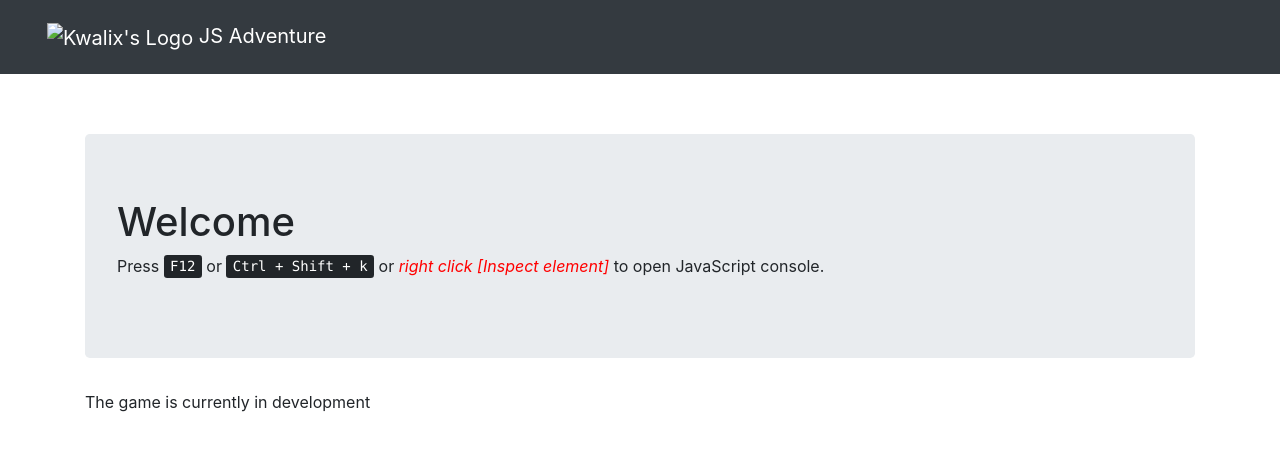
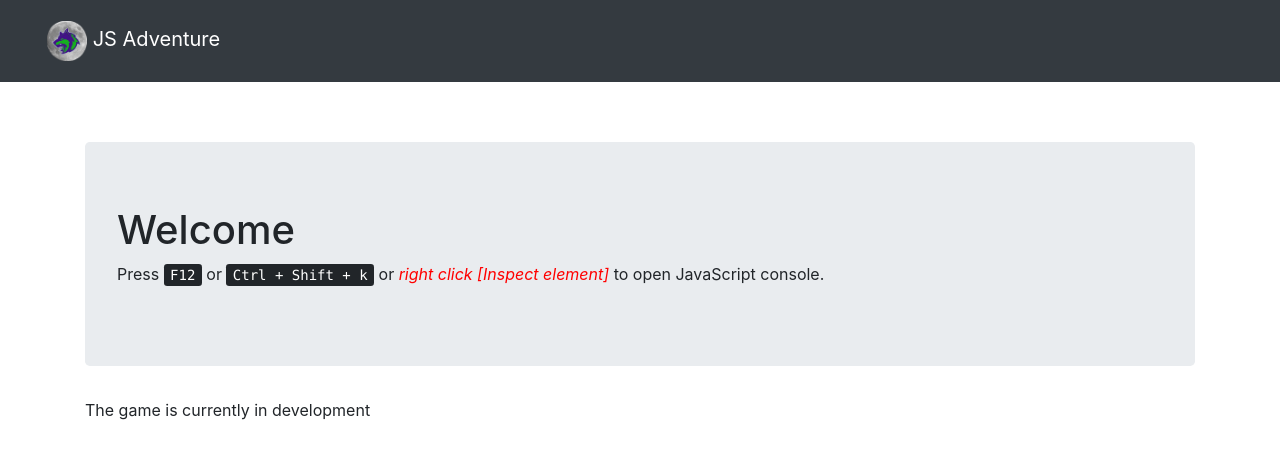
Before and after one commit to Kwalix/js_adventure, a plain HTML site: page index.html in a window 1280 px wide. Drawn offline with nearby package versions, Linux system fonts and the light colour scheme.

Commit message:
created img directory and update path in index.html

```diff
--- a/index.html
+++ b/index.html
@@ -18,7 +18,7 @@
     <meta name="viewport" content="width=device-width, initial-scale=1.0">
     <meta name="author" content="Kwalix" />
     <meta name="description" content="A small games code JavaScript" />
-    <link rel="icon" href="kwalix_logo.png">
+    <link rel="icon" href="img/kwalix_logo.png">
     <!-- CSS Bootstrap -->
     <link rel="stylesheet" href="https://stackpath.bootstrapcdn.com/bootstrap/4.4.1/css/bootstrap.min.css" integrity="sha384-Vkoo8x4CGsO3+Hhxv8T/Q5PaXtkKtu6ug5TOeNV6gBiFeWPGFN9MuhOf23Q9Ifjh" crossorigin="anonymous">
 
@@ -33,7 +33,7 @@
         <div class="container-fluid">
             <div class="navbar-header">
                 <a class="navbar-brand" href="https://github.com/Kwalix/js_adventure/">
-                    <img id="brand-logo" src="kwalix_logo.png" alt="Kwalix's Logo">
+                    <img id="brand-logo" src="img/kwalix_logo.png" alt="Kwalix's Logo">
                     JS Adventure
                 </a>
             </div>
```
Also changed, not shown: img/kwalix_logo.png (added).
